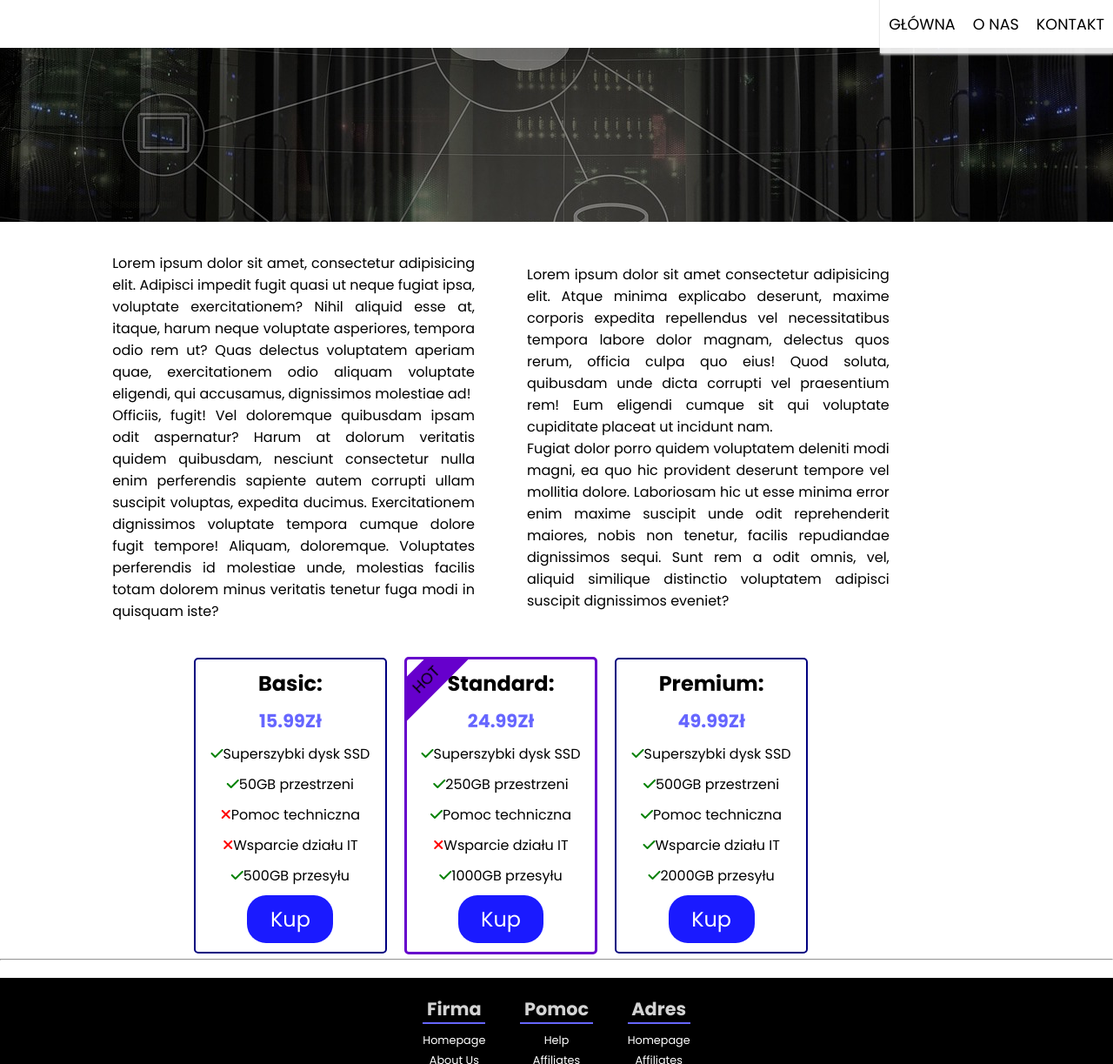
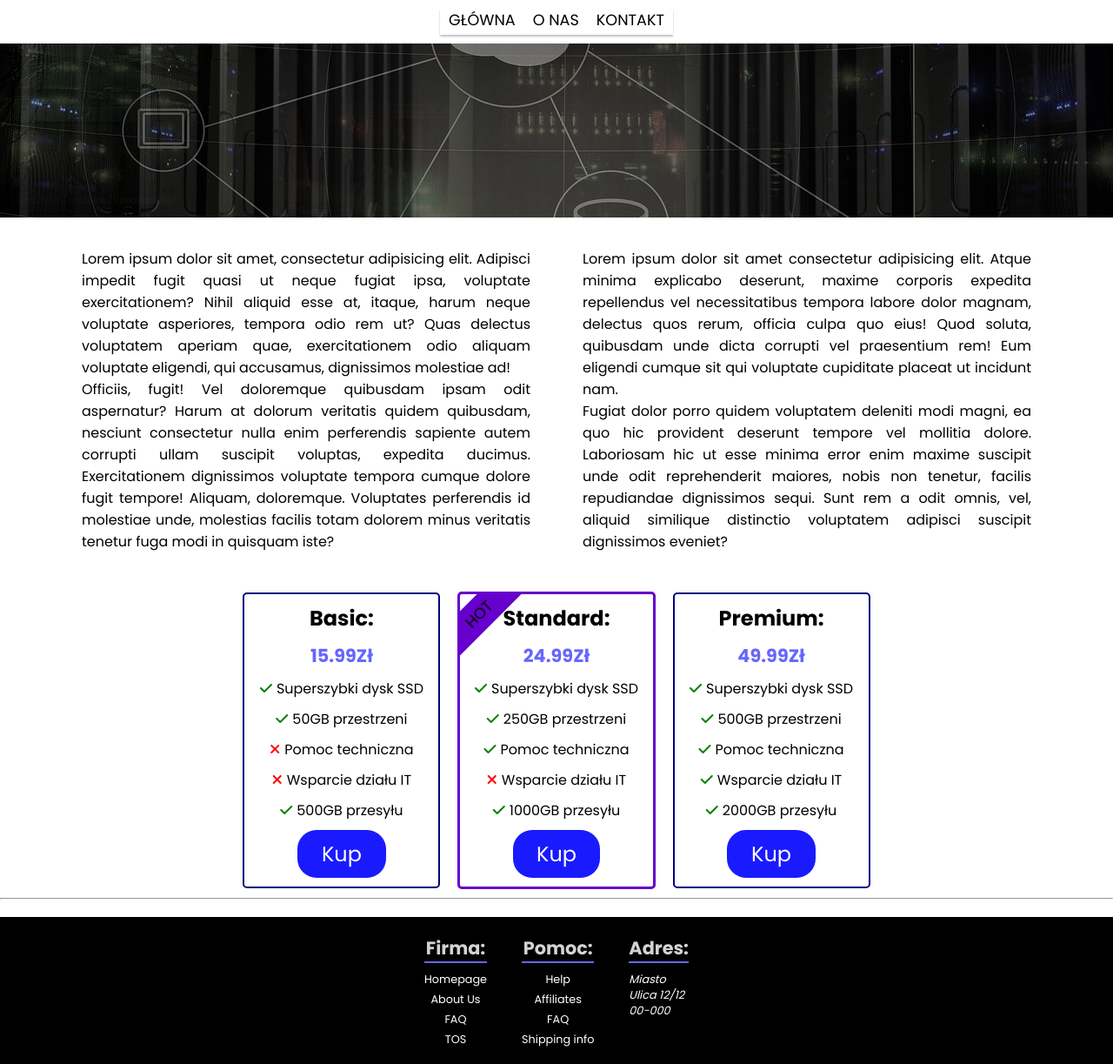
Before and after one commit to MikiMaJe/price_list_1, a plain HTML site: page index.html in a window 1280 px wide. Shown: the top 1223 px of the page at 87% size. Drawn offline with Linux system fonts and the light colour scheme.

Commit message:
Finalna wersja
Wszytskie poprawki w pierwszym projekcie dodane, strona Responsywna, wyświetla się odpowiednio na różnych ekranach, prosta i szybka.

```diff
--- a/index.html
+++ b/index.html
@@ -23,16 +23,18 @@
         </nav>
 
 
-        <div id="button-up">
-           <a href="#navbar">
-            <i class="fa-regular fa-circle-up fa-2x"></i>
-           </a>
-        </div>
 
 
         <div id="intro">
 
         </div>
+
+
+        <div id="button-up">
+            <a href="#navbar">
+             <i class="fa-regular fa-circle-up fa-2x"></i>
+            </a>
+         </div>
 
 
         <div class="container">
@@ -96,9 +98,10 @@
     </main>
  <hr>
     <footer id="footer">
+
         <div class="footer-columns">
             <div class="footer-section">
-                <h4 class="footer-title">Firma</h4>
+                <h4 class="footer-title">Firma: </h4>
                 <a href="#">Homepage</a>
                 <a href="#">About Us</a>
                 <a href="#">FAQ</a>
@@ -106,7 +109,7 @@
             </div>
 
             <div class="footer-section">
-                <h4 class="footer-title">Pomoc</h4>
+                <h4 class="footer-title">Pomoc: </h4>
                 <a href="#">Help</a>
                 <a href="#">Affiliates</a>
                 <a href="#">FAQ</a>
@@ -114,11 +117,12 @@
             </div>
 
             <div class="footer-section">
-                <h4 class="footer-title">Adres</h4>
-                <a href="#">Homepage</a>
-                <a href="#">Affiliates</a>
-                <a href="#">FAQ</a>
-                <a href="#">TOS</a>
+                <h4 class="footer-title">Adres: </h4>
+                <address class="adress-bottom">
+                    <p>Miasto</p>
+                    <p>Ulica 12/12</p>
+                    <p>00-000</p>
+                </address>
             </div>
         </div>
         <div class="social">
@@ -134,6 +138,10 @@
                 <i class="fa-brands fa-square-youtube fa-3x"></i>
             </a>
         </div>
+
+        <div class="copyright">
+            <span>MikiMaJe | &copy; 2023</span>
+        </div>
     </footer>
 </body>
 </html>
--- a/styles/style.css
+++ b/styles/style.css
@@ -4,6 +4,12 @@
     margin: 0;
     padding: 0;
     box-sizing: border-box;
+}
+
+main{
+    display: flex;
+    flex-direction: column;
+    align-items: center;
 }
 
 img{
@@ -14,6 +20,7 @@ img{
     margin-top: 20px;
     padding: 10px;
     height: 200px;
+    width: 100%;
     background-image: url("img/intro-img.jpg");
     background-repeat: no-repeat;
     background-position: center center;
@@ -21,6 +28,10 @@ img{
 }
 
 /*znaczki*/
+.fa-solid{
+    margin-right: 5px;
+}
+
 .fa-xmark{
     color: red;
 }
@@ -35,7 +46,8 @@ img{
     justify-content: center;
     align-items: center;
     top: 10px;
-    height: auto;
+    height: 120px;
+    width: 100%;
     background-color: black;
     box-shadow: 0 4px 5px silver;
 }
@@ -64,9 +76,10 @@ img{
 /*up button*/
 
 #button-up{
-    position: fixed;
-    right: 10px;
-    bottom: 5px;
+    align-self: flex-start;
+    position: sticky;
+    top: 10px;
+    left: 5px;
 }
 
 .fa-circle-up{
@@ -75,6 +88,8 @@ img{
 
 /*kontenery*/
 .container{
+    align-items: center;
+    justify-content: center;
     display: flex;
     flex-direction: column;
     justify-content: center;
@@ -87,13 +102,15 @@ img{
 .content{
     display: flex;
     flex-direction: column;
+    margin: 5px;
+    padding: 0 10px;
+    align-items: center;
     justify-content: center;
 }
 
 .col{
     display: flex;
     flex-direction: column;
-    justify-content: center;
     margin: 20px 0;
 }
 
@@ -120,7 +137,7 @@ img{
     overflow: hidden;
     text-align: center;
     border: 2px solid #000080;
-    padding: 10px;
+    padding: 40px;
     border-radius: 5px;
 }
 
@@ -152,8 +169,8 @@ img{
 
 .listing-badges span{
     position: absolute;
-    left: -50px;
-    top: 15px;
+    left: -75px;
+    top: -17px;
     transform: rotate(-45deg);
     background-color: #6600cc;
     font-size: 1.1rem;
@@ -217,10 +234,16 @@ img{
 
 
 
+.adress-bottom p{
+    color: white;
+    font-size: 0.8rem;
+}
 
 
-
-
+.copyright span{
+    color: antiquewhite;
+    font-size: 1rem;
+}
 
 
 @media(min-width: 768px){
@@ -251,7 +274,7 @@ img{
 
 
         .col-2{
-            flex: 0 0 40%;
+            flex: 0 0 50%;
         }
 
         .listing-badges span{
@@ -276,9 +299,8 @@ img{
     #navbar{
         position: sticky;
         width: 100%;
-        height: 35px;
+        height: 30px;
         text-transform: uppercase;
-        justify-content: end;
         box-shadow: none;
         background-color: rgba(0, 0, 0, 0);
     }
@@ -289,11 +311,13 @@ img{
         flex-flow: row wrap;
         justify-content: end;
         width: auto;
+        height: 30px;
 
     }
 
     .menu-links ul{
         flex-direction: row;
+        padding: 0;
         justify-content: space-evenly;
     }
 
```
